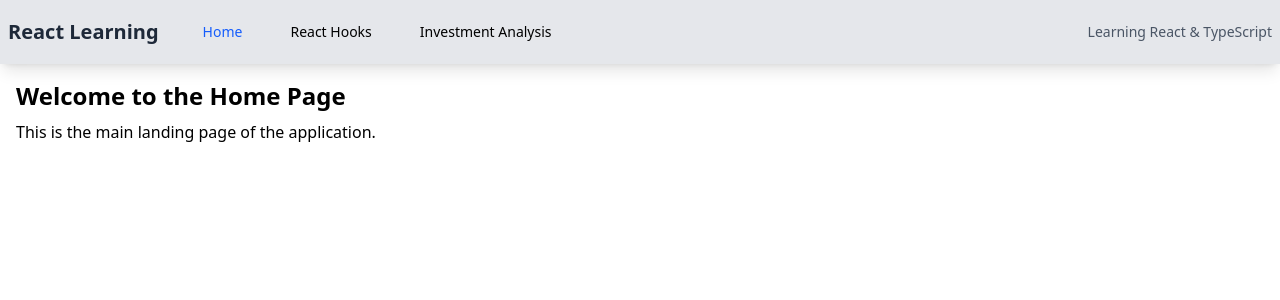
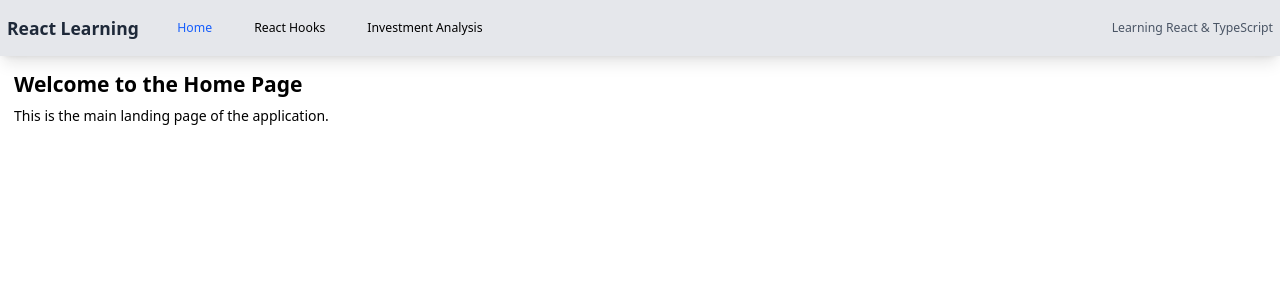
Before and after one commit to Ravi-Royal/reactLearning, a React (Vite) app: page /home in a window 1280 px wide. Shown: the top 300 px of the page. Built offline with nearby package versions, Linux system fonts and the light colour scheme.

Commit message:
fix: Adjust viewport scaling in index.html and add font-size rule in index.css

```diff
--- a/index.html
+++ b/index.html
@@ -1,13 +1,16 @@
 <!doctype html>
 <html lang="en">
+
 <head>
   <meta charset="UTF-8" />
   <link rel="icon" type="image/svg+xml" href="/vite.svg" />
-    <meta name="viewport" content="width=device-width, initial-scale=1.0" />
+  <meta name="viewport" content="width=device-width, initial-scale=0.8" />
   <title>reactlearning</title>
 </head>
+
 <body>
   <div id="root"></div>
   <script type="module" src="/src/main.tsx"></script>
 </body>
+
 </html>
--- a/src/index.css
+++ b/src/index.css
@@ -1 +1,5 @@
 @import "tailwindcss";
+
+html {
+    font-size: 14px;
+}
```
Lines whose indentation alone changed are shown as unchanged.
